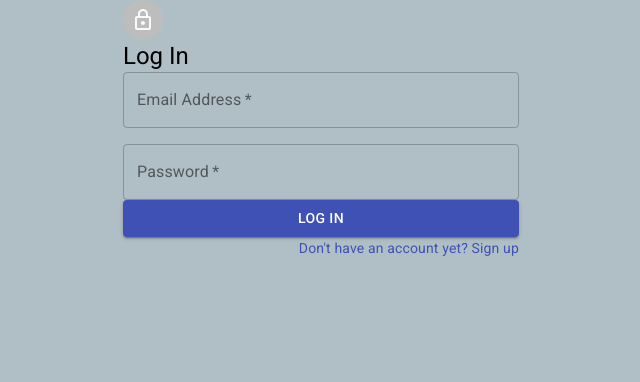
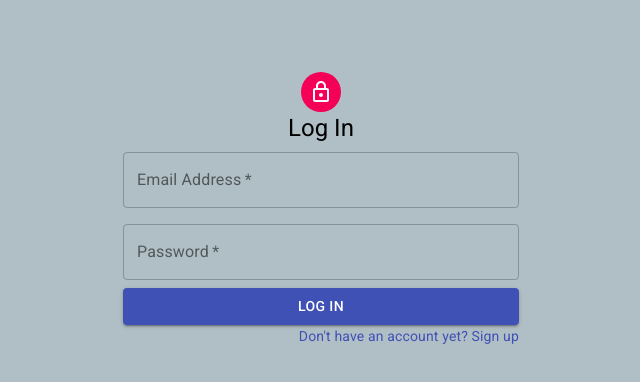
Before and after one commit to cjabeyakaran/running-form, a React (Create React App) app: page /login in a window 1280 px wide. Shown: the top 382 px of the page, without its empty margins (319-959 px from the left). Built offline with nearby package versions, Linux system fonts and the light colour scheme; no server answers.

Commit message:
Changed around log in screen formatting

```diff
--- a/src/components/Login.js
+++ b/src/components/Login.js
@@ -8,16 +8,39 @@ import {
     Button,
     Link
 } from '@material-ui/core';
+import { makeStyles } from '@material-ui/core/styles';
 import LockOutlinedIcon from '@material-ui/icons/LockOutlined';
 import { Alert } from '@material-ui/lab';
 import { useHistory } from 'react-router-dom';
 import { useAuth } from '../contexts/AuthContext'
+
+// used material-ui sign in template
+const useStyles = makeStyles((theme) => ({
+    root: {
+        marginTop: theme.spacing(8),
+        display: 'flex',
+        flexDirection: 'column',
+        alignItems: 'center',
+    },
+    avatar: {
+        marginTop: theme.spacing(1),
+        backgroundColor: theme.palette.secondary.main
+    },
+    form: {
+        width: '100%',
+        marginTop: theme.spacing(1)
+    },
+    button: {
+        marginTop: theme.spacing(1)
+    }
+}));
 
 function Login() {
     const { login } = useAuth();
     const [error, setError] = useState('');
     const [loading, setLoading] = useState(false);
     const history = useHistory();
+    const classes = useStyles();
 
     function handleSubmit(e) {
         const { email, password } = e.currentTarget.elements;
@@ -34,17 +57,17 @@ function Login() {
         setLoading(false);
     }
 
-    return(
+    return (
         <>
-            <Container component="main" maxWidth="xs">
-                <Avatar>
+            <Container component="main" maxWidth="xs" className={classes.root}>
+                <Avatar className={classes.avatar}>
                     <LockOutlinedIcon />
                 </Avatar>
                 <Typography component="h1" variant="h5">
                     Log In
                 </Typography>
                 {error && <Alert severity="error"> {error} </Alert>}
-                <form onSubmit={handleSubmit}>
+                <form onSubmit={handleSubmit} className={classes.form}>
                     <Grid container spacing={2}>
                         <Grid item xs={12}>
                             <TextField
@@ -76,6 +99,7 @@ function Login() {
                         fullWidth
                         variant="contained"
                         color="primary"
+                        className={classes.button}
                     > Log In</Button>
 
                     <Grid container justify="flex-end">
```
